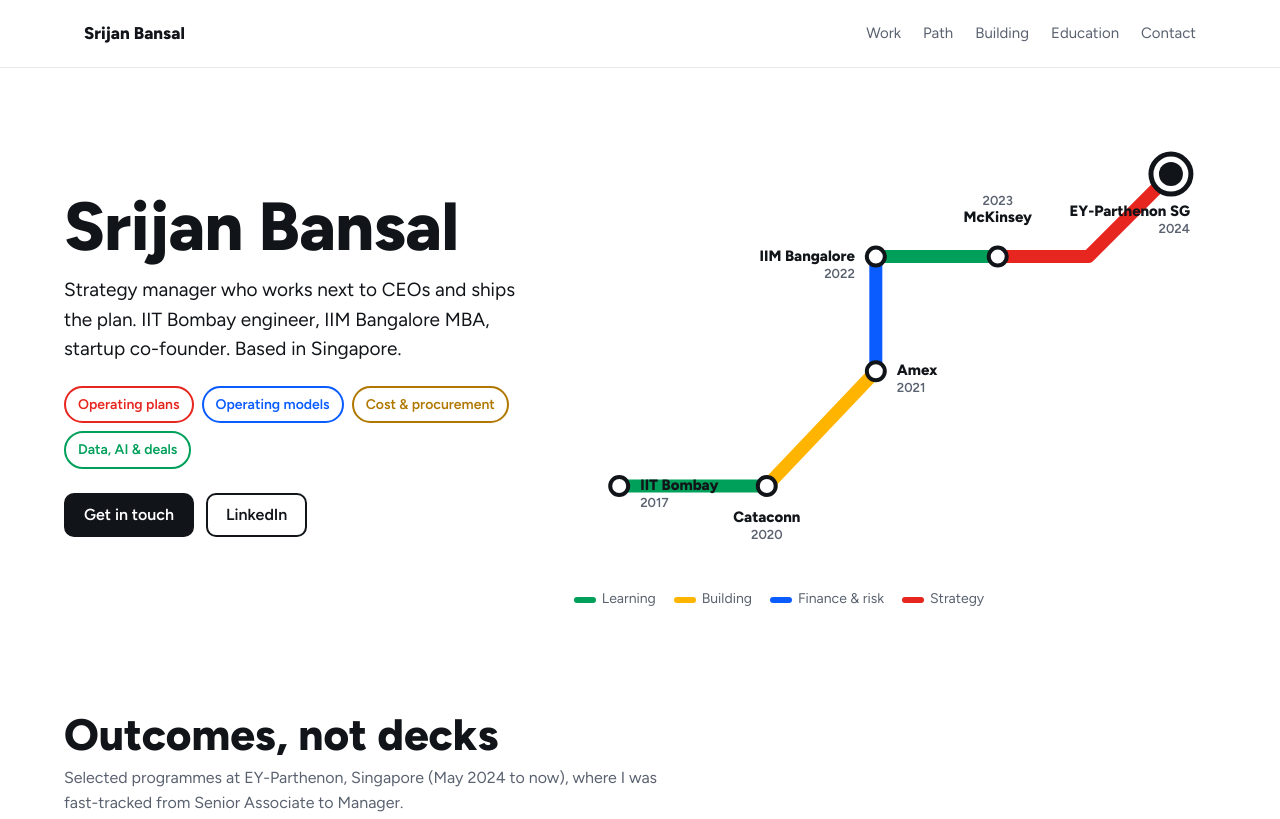
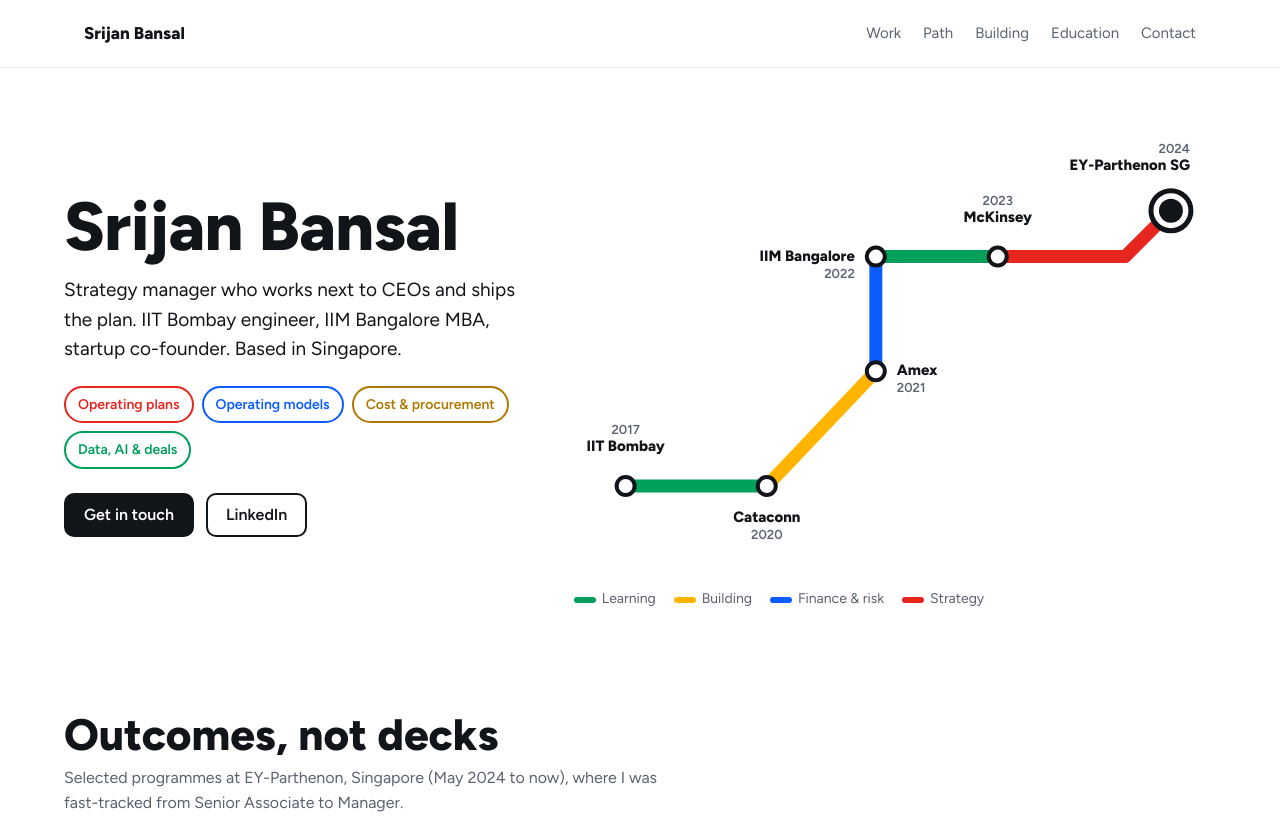
Before and after one commit to srijanbansal1515/Resume, a plain HTML site: page index.html in a window 1280 px wide. Shown: the top 819 px of the page. Drawn offline with Linux system fonts and the light colour scheme.

Commit message:
Fix map label overlaps
Co-Authored-By: Claude Opus 5.5 <noreply@anthropic.com>
Claude-Session: https://claude.ai/code/session_01XMmcZvpK5FdDLzbhDZZxA1

```diff
--- a/index.html
+++ b/index.html
@@ -189,12 +189,12 @@ document.getElementById('hon').innerHTML=li(hon);
 
 const map=document.getElementById('map');
 const stations=[
-  {x:.07,y:.80,n:'IIT Bombay',y0:'2017',col:'--green',lab:'r'},
+  {x:.08,y:.80,n:'IIT Bombay',y0:'2017',col:'--green',lab:'t'},
   {x:.30,y:.80,n:'Cataconn',y0:'2020',col:'--amber',lab:'b'},
   {x:.47,y:.55,n:'Amex',y0:'2021',col:'--blue',lab:'r'},
   {x:.47,y:.30,n:'IIM Bangalore',y0:'2022',col:'--green',lab:'l'},
   {x:.66,y:.30,n:'McKinsey',y0:'2023',col:'--red',lab:'t'},
-  {x:.93,y:.12,n:'EY-Parthenon SG',y0:'2024',col:'--red',lab:'b',big:1}
+  {x:.93,y:.20,n:'EY-Parthenon SG',y0:'2024',col:'--red',lab:'t',big:1}
 ];
 const segs=[['--green',0,1],['--amber',1,2],['--blue',2,3],['--green',3,4],['--red',4,5]];
 const draw=()=>{
```
